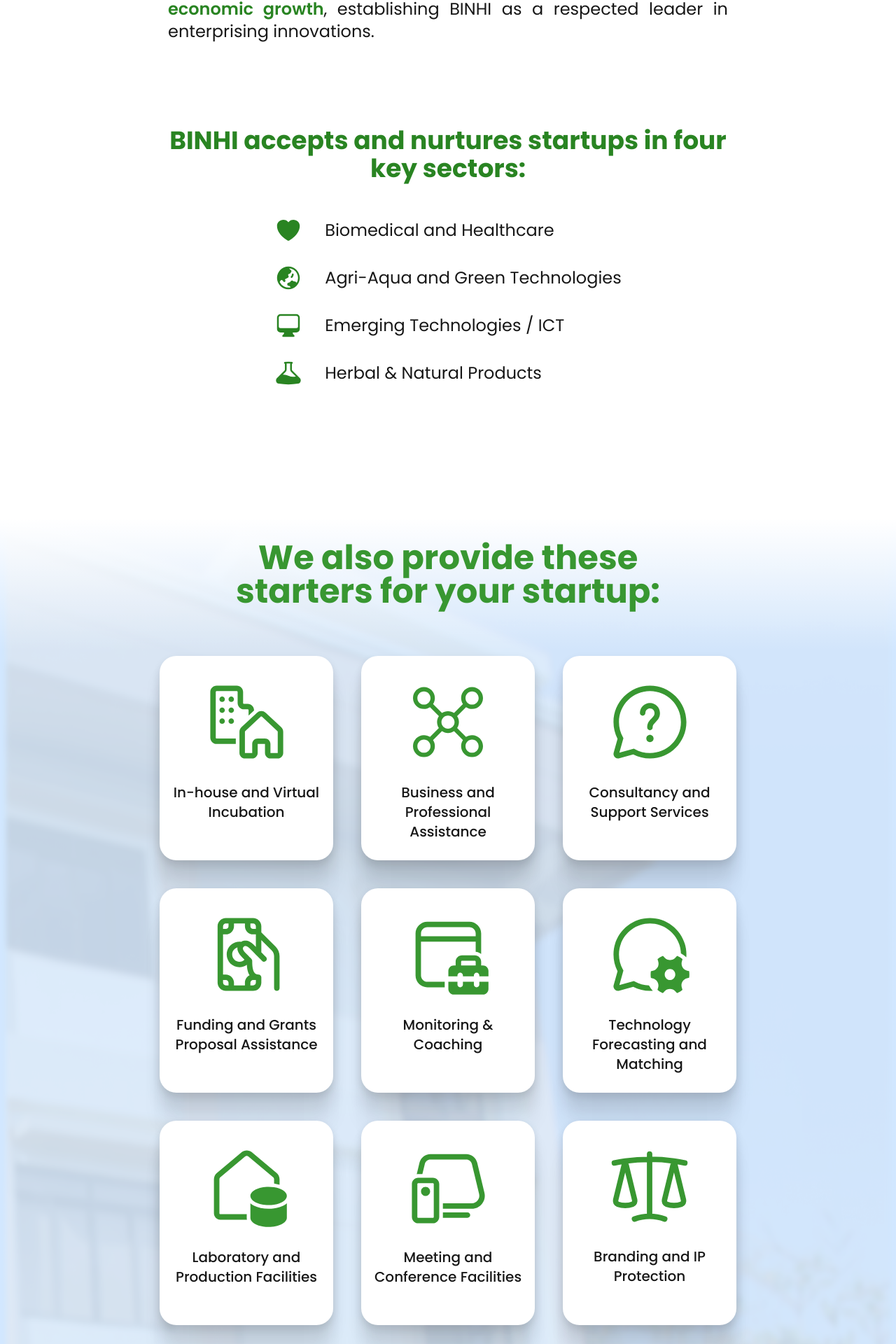
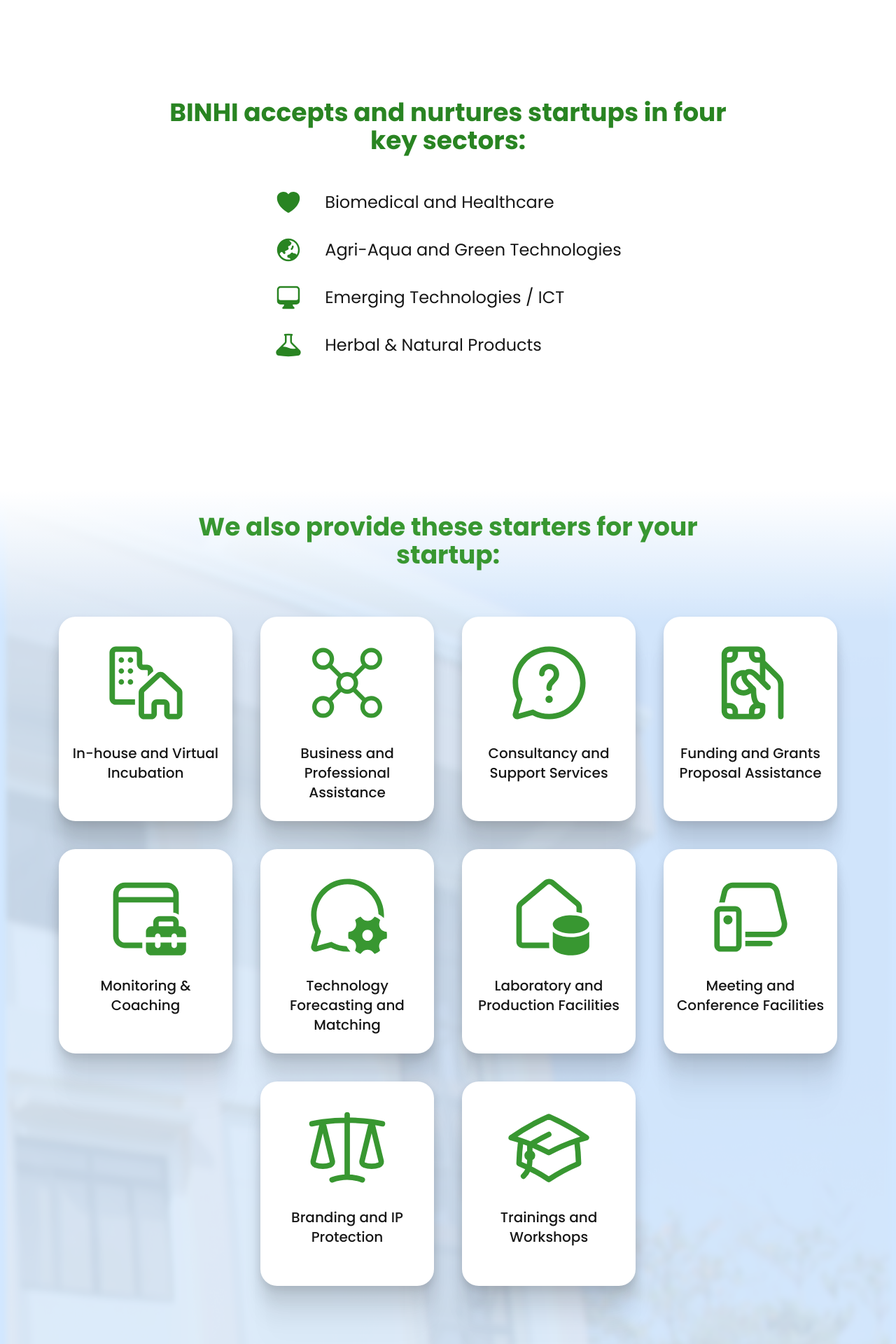
Before and after one commit to SPARK-Hub-WVSU/BINHI-Website-2025, a Next.js app: page / in a window 1280 px wide. Shown: the part 1447-3367 px from the top of the page at 70% size. Built offline with nearby package versions, Linux system fonts and the light colour scheme.

Commit message:
ref: wrapped nav w header; wrapped sections w main; size adjustments

```diff
--- a/src/app/Header.jsx
+++ b/src/app/Header.jsx
@@ -6,6 +6,7 @@
 export default function Header() {
     return (
 
+        <header>
             <nav className="h-20 max-w-280 lg:max-w-450 mx-auto
         flex flex-col md:flex-row  mt-4 md:mt-0 md:justify-between md:items-center ">
 
@@ -39,6 +40,6 @@
                     </li>
                 </ul>
             </nav>
-
+        </header>
     )
 }
--- a/src/app/page.js
+++ b/src/app/page.js
@@ -24,11 +24,9 @@
 
 export default function Home() {
   return (
-    <>
-      <div className="">
 
-        <Header />
 
+    <main>
       {/* ------------------- HERO -------------------*/}
       <section className="mt-10 md:mt-5 h-125 sm:h-150 md:h-175
         lg:h-screen xl:min-h-screen
@@ -92,7 +90,7 @@
           </div>
 
 
-            <div className="max-w-200 mt-20 md:mt-30 flex flex-col justify-between items-center">
+          <div className="max-w-200 mt-20 md:mt-30 lg:mt-40 flex flex-col justify-between items-center">
             <h2 className="text-primary-dark font-bold text-3xl md:text-4xl text-center">
               BINHI accepts and nurtures startups in four key sectors:
             </h2>
@@ -139,12 +137,12 @@
           <div className="h-94 absolute inset-0 bg-gradient-to-b from-white via-white to-transparent"
           />
 
-            <h2 className="relative pt-55 z-10 max-w-187 font-bold text-5xl text-primary mx-auto text-center
-            mb-12">
+          <h2 className="relative pt-55 z-10 max-w-187 font-bold text-2xl md:text-3xl lg:text-4xl
+            text-primary mx-auto text-center mb-12">
             We also provide these starters for your startup:
           </h2>
 
-            <section className="mx-auto max-w-287 flex flex-wrap justify-center
+          <section className="mx-auto max-w-288 flex flex-wrap justify-center
             ">
 
             <div className="bg-white starters-container text-xl font-medium w-full max-w-62 h-73 m-5
@@ -214,10 +212,7 @@
         </div>
         <Image src={bgStartupStarters} alt="" className="w-full" />
       </section>
+    </main>
 
-        <Footer />
-      </div >
-
-    </>
   );
 }
```
Lines whose indentation alone changed are shown as unchanged.
